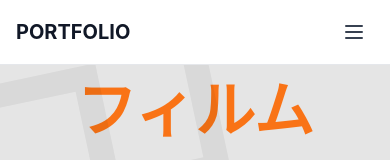
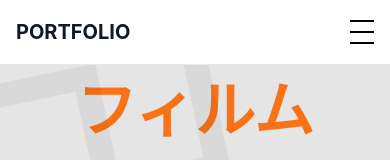
Before and after one commit to 5hyfilm/portfolio, a Next.js app: page / in a window 390 px wide. Shown: the top 160 px of the page. Built offline with nearby package versions, Linux system fonts and the light colour scheme.

Commit message:
Update Navbar.tsx

```diff
--- a/src/app/components/Navbar.tsx
+++ b/src/app/components/Navbar.tsx
@@ -3,18 +3,6 @@
 
 import { useState, useEffect } from 'react'
 import { usePathname } from 'next/navigation'
-
-const MenuIcon = () => (
-  <svg className="w-6 h-6" fill="none" stroke="currentColor" viewBox="0 0 24 24">
-    <path strokeLinecap="round" strokeLinejoin="round" strokeWidth={2} d="M4 6h16M4 12h16M4 18h16" />
-  </svg>
-)
-
-const CloseIcon = () => (
-  <svg className="w-6 h-6" fill="none" stroke="currentColor" viewBox="0 0 24 24">
-    <path strokeLinecap="round" strokeLinejoin="round" strokeWidth={2} d="M6 18L18 6M6 6l12 12" />
-  </svg>
-)
 
 export default function Navbar() {
   const [isMenuOpen, setIsMenuOpen] = useState(false)
@@ -43,6 +31,27 @@ export default function Navbar() {
 
   return (
     <>
+      {/* Fixed Hamburger Button */}
+      <button
+        onClick={() => setIsMenuOpen(!isMenuOpen)}
+        className="fixed top-5 right-4 w-6 h-6 flex flex-col justify-between
+                   md:hidden z-[100] focus:outline-none"
+        aria-label="Toggle menu"
+      >
+        <span
+          className={`w-full h-0.5 bg-black transition-transform duration-300 transform
+                     ${isMenuOpen ? 'rotate-45 translate-y-2.5' : ''}`}
+        />
+        <span
+          className={`w-full h-0.5 bg-black transition-opacity duration-300
+                     ${isMenuOpen ? 'opacity-0' : ''}`}
+        />
+        <span
+          className={`w-full h-0.5 bg-black transition-transform duration-300 transform
+                     ${isMenuOpen ? '-rotate-45 -translate-y-2.5' : ''}`}
+        />
+      </button>
+
       <nav className="fixed top-0 left-0 right-0 bg-white border-b border-gray-200 z-40">
         <div className="max-w-7xl mx-auto px-4 sm:px-6 lg:px-8">
           <div className="flex justify-between h-16 items-center">
@@ -76,16 +85,6 @@ export default function Navbar() {
                 </a>
               ))}
             </div>
-
-            {/* Mobile Menu Button */}
-            <button
-              onClick={() => setIsMenuOpen(!isMenuOpen)}
-              className="md:hidden p-2 rounded-md text-gray-700 hover:text-gray-900
-                         hover:bg-gray-100 transition-all duration-200 z-50"
-              aria-label="Toggle menu"
-            >
-              <MenuIcon />
-            </button>
           </div>
         </div>
       </nav>
@@ -103,16 +102,6 @@ export default function Navbar() {
         className={`fixed inset-y-0 right-0 w-full max-w-sm bg-white transform transition-all duration-500 ease-in-out z-50
                     ${isMenuOpen ? 'translate-x-0' : 'translate-x-full'}`}
       >
-        {/* Close button for mobile menu */}
-        <button
-          onClick={() => setIsMenuOpen(false)}
-          className="absolute top-4 right-4 p-2 rounded-md text-gray-700 hover:text-gray-900
-                     hover:bg-gray-100 transition-all duration-200"
-          aria-label="Close menu"
-        >
-          <CloseIcon />
-        </button>
-
         <div className="flex flex-col pt-20 px-6">
           {navItems.map((item, index) => (
             <a
```
